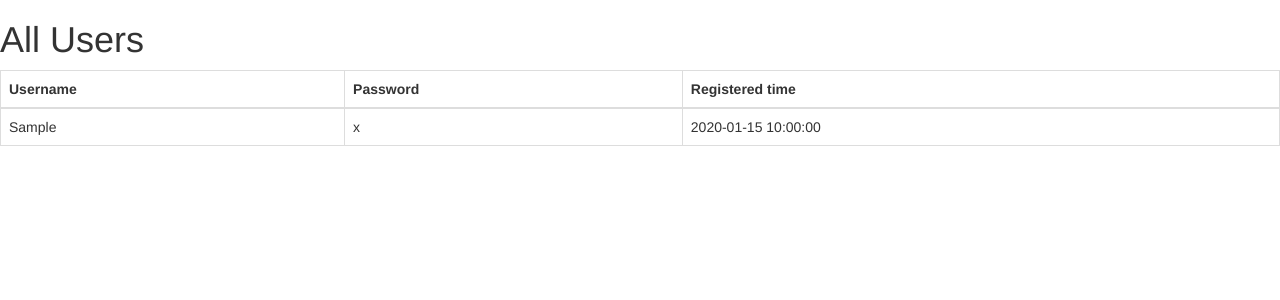
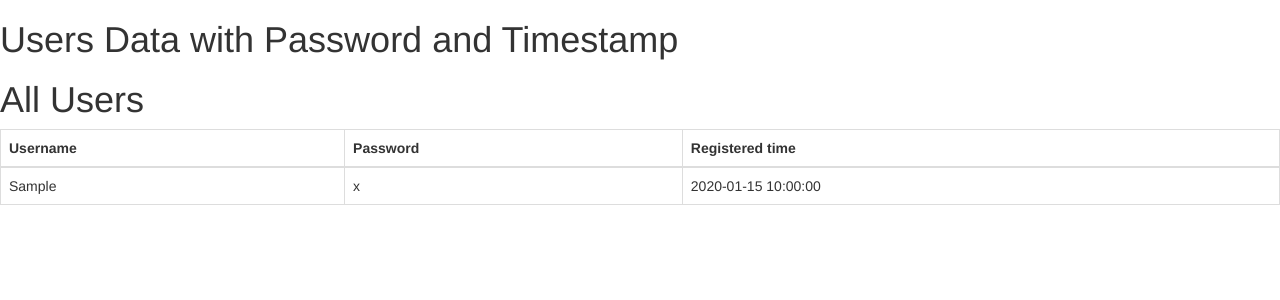
Before and after one commit to pvsteja/App-dev, a Flask app: page /admin in a window 1280 px wide. Shown: the top 300 px of the page. Run offline with Flask 2, Linux system fonts and the light colour scheme; tables that the repository leaves empty hold one stand-in row (values such as "Sample post"); some libraries are stand-ins or nearby versions.

Commit message:
orm completed

```diff
--- a/Week-2/project1/templates/usersdatabase.html
+++ b/Week-2/project1/templates/usersdatabase.html
@@ -1,9 +1,10 @@
 <!DOCTYPE html>
 <html>
 <head>
-	<title>Users Data</title>
+	<!-- <title></title> -->
+	<h1>Users Data with Password and Timestamp</h1>
 	<link rel="stylesheet" href="https://maxcdn.bootstrapcdn.com/bootstrap/3.4.1/css/bootstrap.min.css">
-    <!-- <link rel="stylesheet" type="text/css" href = "styles.css"> -->
+    <link rel="stylesheet" type="text/css" href = "styles.css">
     <script src="https://ajax.googleapis.com/ajax/libs/jquery/3.4.1/jquery.min.js"></script>
     <script src="https://maxcdn.bootstrapcdn.com/bootstrap/3.4.1/js/bootstrap.min.js"></script>
 </head>
```
